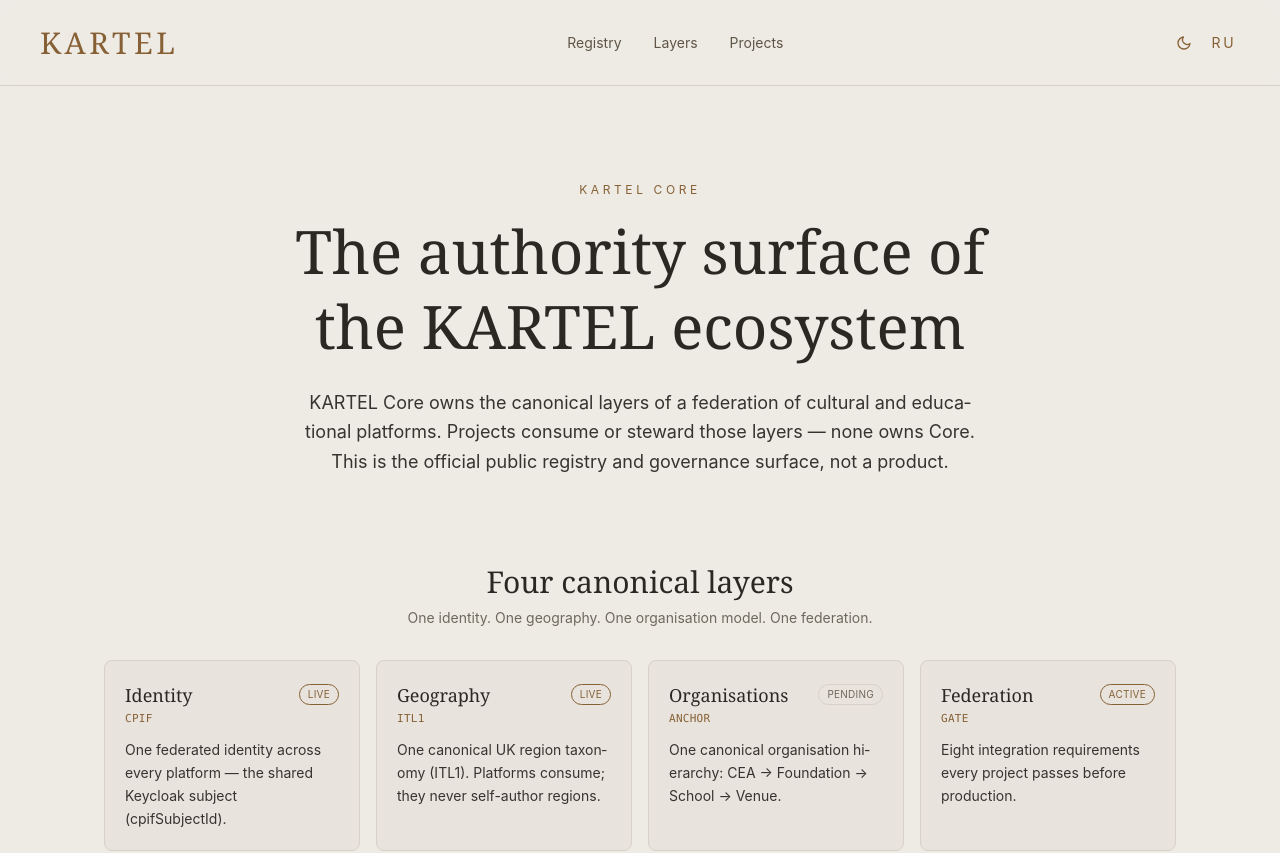
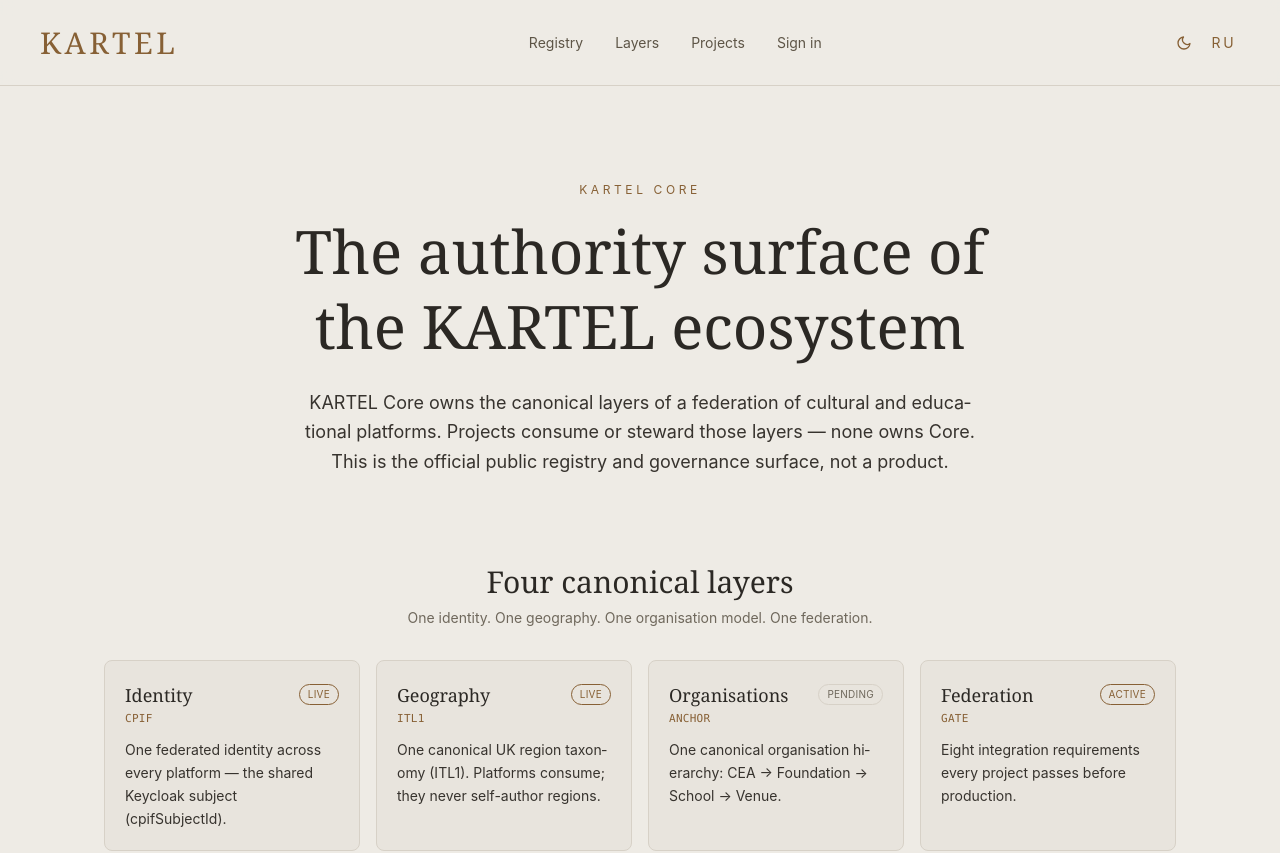
Before and after one commit to SmartGroup-edu/kartel-site, a Next.js app: page /en in a window 1280 px wide. Shown: the top 853 px of the page. Built offline with nearby package versions, Linux system fonts and the light colour scheme.

Commit message:
fix(family): put the Sign in entry on the real home (CoreClient), not the gated crest

```diff
--- a/app/components/CoreClient.tsx
+++ b/app/components/CoreClient.tsx
@@ -28,7 +28,11 @@ export default function CoreClient({ lang }: { lang: Lang }) {
 
   return (
     <>
-      <SiteHeader lang={lang} toggleLang={toggleLang} navItems={[...c.nav]} />
+      <SiteHeader
+        lang={lang}
+        toggleLang={toggleLang}
+        navItems={[...c.nav, { label: lang === "EN" ? "Sign in" : "Войти", href: `/${lang.toLowerCase()}/family` }]}
+      />
 
       <main id="main">
         {/* Hero */}
--- a/app/components/HomeClient.tsx
+++ b/app/components/HomeClient.tsx
@@ -41,8 +41,7 @@ export default function HomeClient({ lang }: { lang: Lang }) {
     { label: t.navHome, href: "#home", active: activeSection === "home" },
     { label: t.navMeaning, href: "#meaning", active: activeSection === "meaning" },
     { label: t.navLegacy, href: "#legacy", active: activeSection === "legacy" },
-    { label: lang === "EN" ? "Sign in" : "Войти", href: `/${langPath}/family` },
-  ], [t, activeSection, langPath, lang]);
+  ], [t, activeSection, langPath]);
 
   return (
     <div className="min-h-screen bg-[var(--background)] text-[var(--foreground)]">
```
